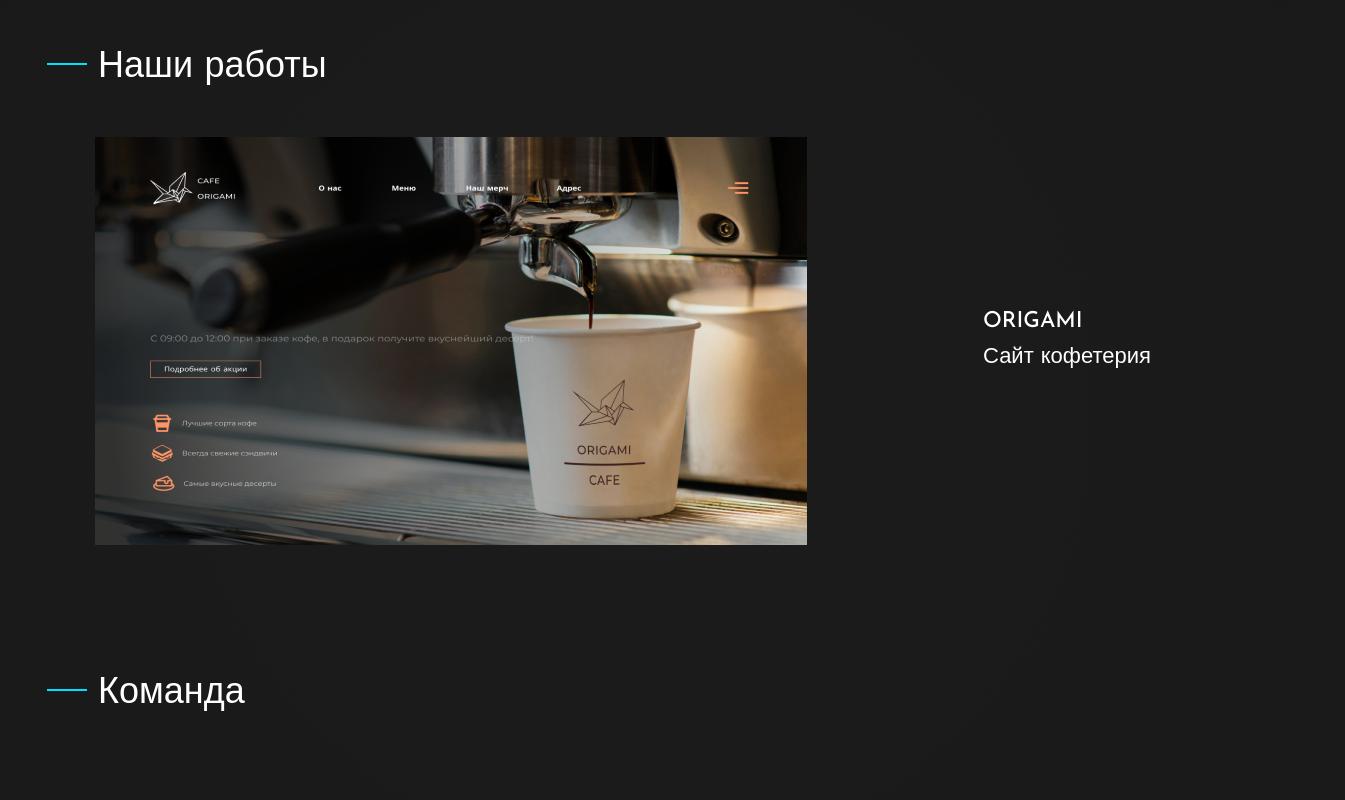
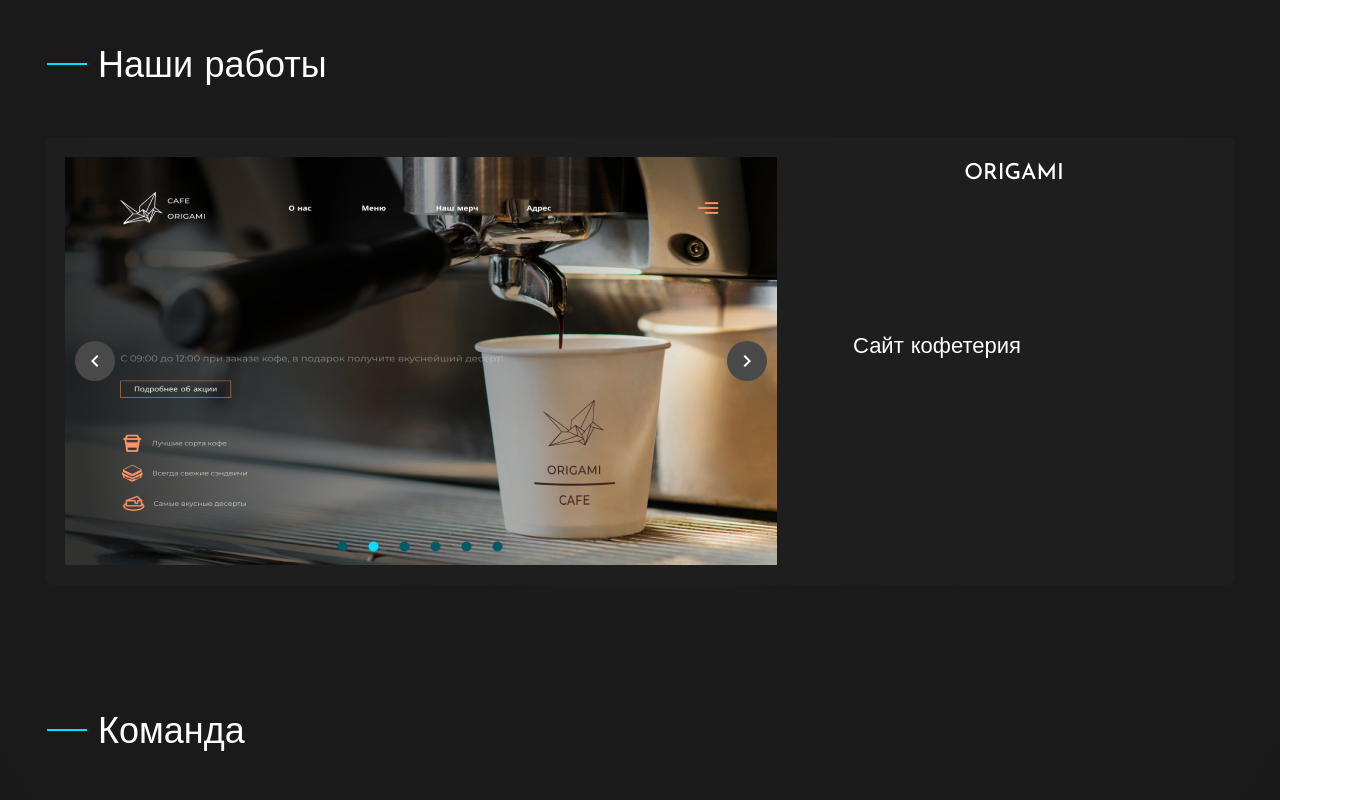
Before and after one commit to ortizdevelop/forde-digital, a React (Create React App) app: page / in a window 1280 px wide. Shown: the part 1620-2420 px from the top of the page, 1345 px wide, since content can reach past the window. Built offline with nearby package versions, Linux system fonts and the light colour scheme; the HTML template or start-up script is replaced by a standard one.

Commit message:
fix build

```diff
--- a/src/components/Feedback.jsx
+++ b/src/components/Feedback.jsx
@@ -654,7 +654,7 @@ function Feedback() {
           Часто задаваемые вопросы
         </h5>
         <section id="feedback" className="flex items-center justify-center">
-          <ul className="flex w-[70%] h-[590px] flex-wrap items-center justify-between mt-[34px]">
+          <ul className="flex w-[70%] flex-wrap items-center justify-between mt-[34px]">
             <li className="group feedback-list mb-[58px]">
               <div className="flex items-center justify-around">
                 <p className="feedback-title">Какие услуги вы предлагаете?</p>
@@ -767,7 +767,7 @@ function Feedback() {
               border: "2px #CECECE solid",
               padding: 2,
               marginTop: 10,
-              fontSize: 36,
+              fontSize: 26,
               fontWeight: 500,
               textTransform: "initial",
             }}
--- a/src/components/Slider.jsx
+++ b/src/components/Slider.jsx
@@ -54,13 +54,14 @@ function Slider(props) {
   };
 
   return (
-    <Stack direction="row" spacing={2}>
+    <Stack direction="row" className="bg-[#1E1E1E] p-5 rounded-lg" spacing={2}>
       <Carousel
         autoPlay={true}
         animation="slide"
         className="w-full flex items-center justify-center"
         duration={700}
-        indicators={false}
+        indicators={true}
+        navButtonsAlwaysVisible={true}
         indicatorIconButtonProps={{
           style: {
             color: "#035A65",
@@ -78,9 +79,12 @@ function Slider(props) {
           style: {
             display: "flex",
             justifyContent: "center",
+            width: "182px",
             position: "relative",
-            paddingRight: "0px",
             marginLeft: "0px",
+            top: "180px",
+            right: "38.5%",
+            zIndex: 5,
           },
         }}
         onChange={handleChange}
@@ -89,14 +93,14 @@ function Slider(props) {
           <Item key={i} item={item} />
         ))}
       </Carousel>
-      <div className="name-content flex flex-col items-center justify-center relative left-40">
+      <div className="name-content flex flex-col relative pl-5">
         <div className="w-full">
-          <h2 className="text-white w-[160px] text-[22px] font-medium">
+          <h2 className="text-white text-[22px] font-medium text-center">
             {items[activeIndex].name}
           </h2>
         </div>
-        <div className="w-full">
-          <p className="text-white w-[362px] text-[22px] font-medium leading-10">
+        <div className="w-full items-center justify-center">
+          <p className="text-white ml-10 w-[362px] mt-[138px] text-[22px] font-medium leading-10">
             {items[activeIndex].description}
           </p>
         </div>
```
